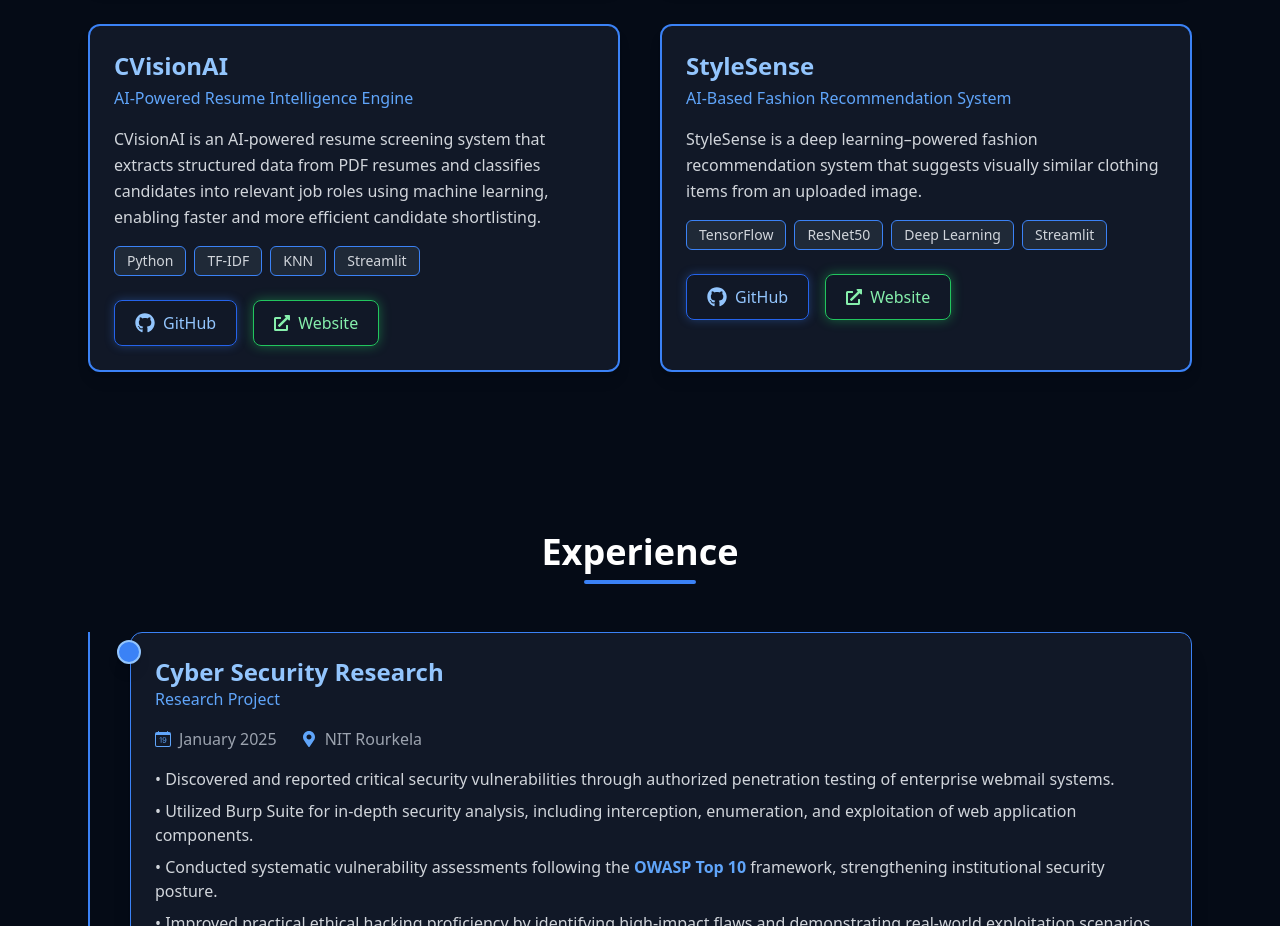
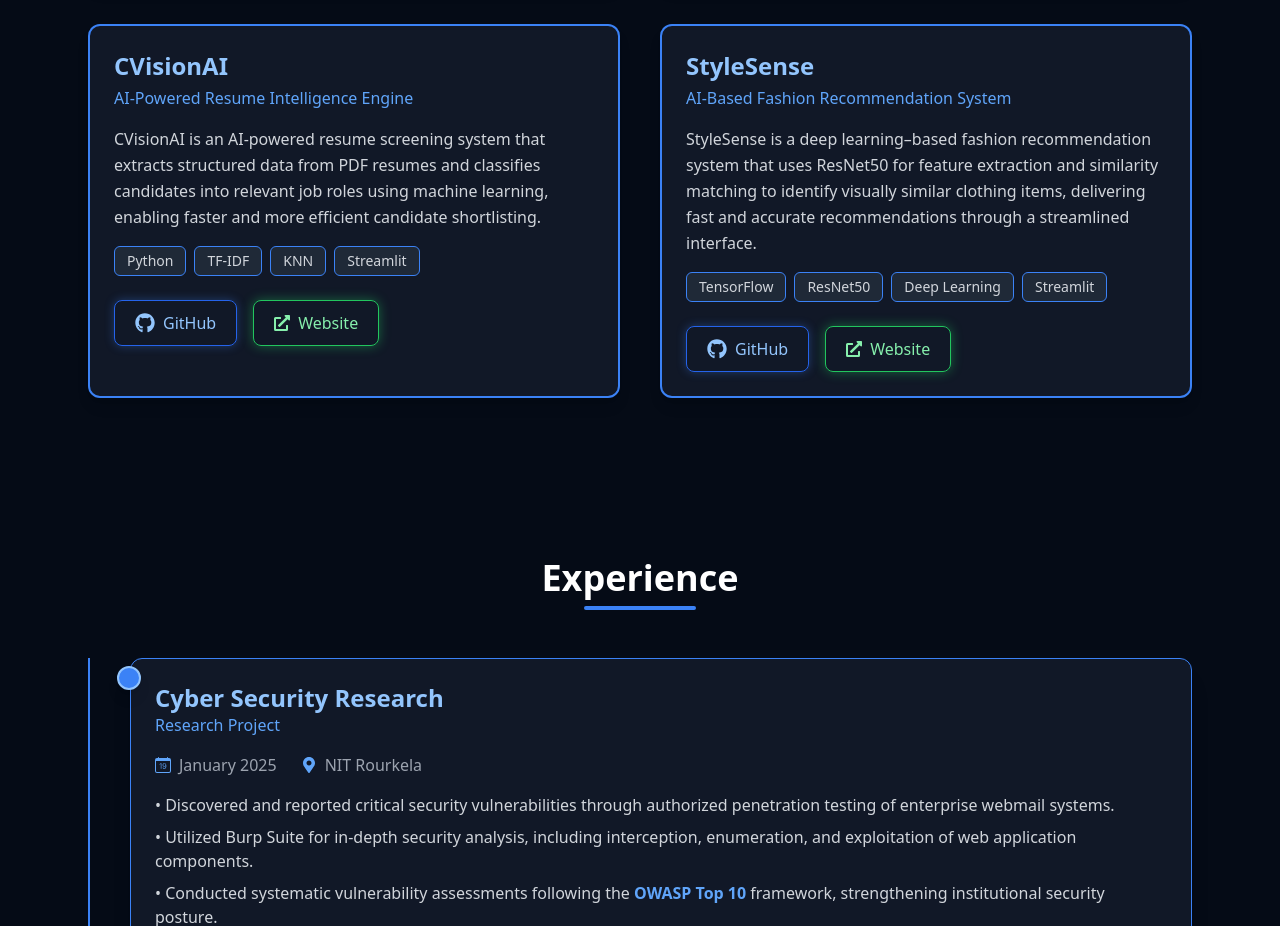
Before and after one commit to DibyanshuSah/My_Portfolio, a React (Vite) app: page / in a window 1280 px wide. Shown: the part 3020-3946 px from the top of the page. Built offline with nearby package versions, Linux system fonts and the light colour scheme.

Commit message:
updated Project

```diff
--- a/src/sections/Projects.jsx
+++ b/src/sections/Projects.jsx
@@ -157,7 +157,7 @@ const Projects = () => {
         <ProjectCard
           title="StyleSense"
           subtitle="AI-Based Fashion Recommendation System"
-          description="StyleSense is a deep learning–powered fashion recommendation system that suggests visually similar clothing items from an uploaded image."
+          description="StyleSense is a deep learning–based fashion recommendation system that uses ResNet50 for feature extraction and similarity matching to identify visually similar clothing items, delivering fast and accurate recommendations through a streamlined interface."
           tags={[
             "TensorFlow",
             "ResNet50",
```
